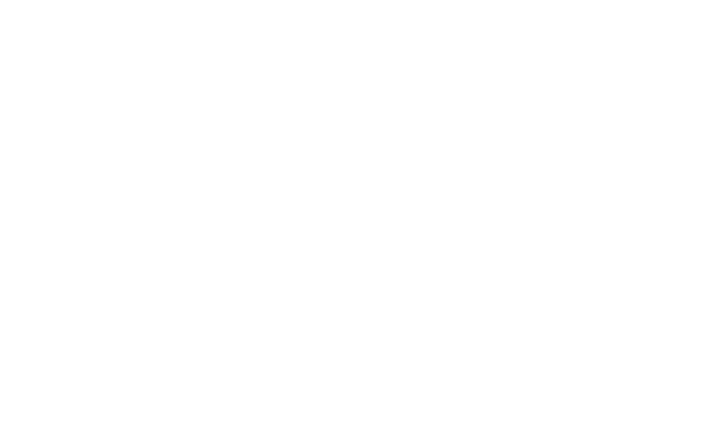
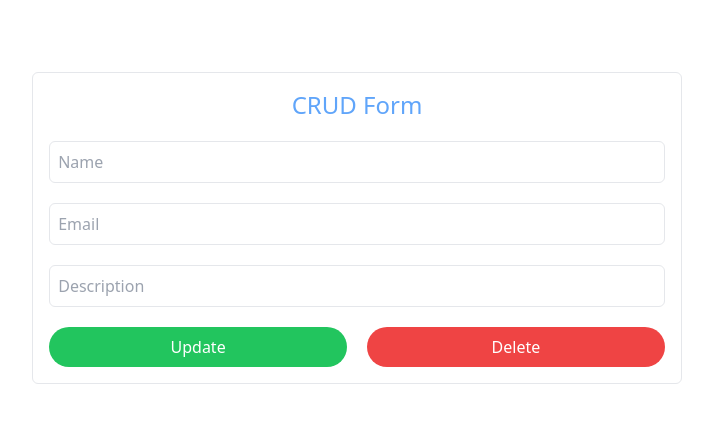
Before and after one commit to Syedhamid84/assignment, a React (Create React App) app: page /crud in a window 1280 px wide. Before the commit this address had no page. Shown: the top 422 px of the page, without its empty margins (283-996 px from the left). Built offline with nearby package versions, Linux system fonts and the light colour scheme.

Commit message:
create pages

```diff
--- a/src/App.js
+++ b/src/App.js
@@ -3,6 +3,8 @@ import HomeScreen from "./Components/Home/home";
 import FormComponent from "./Components/Home/Form/FormComponent";
 import ListAPi from "./Components/Home/ListApi/ListAPi";
 import { BrowserRouter as Router, Routes, Route } from "react-router-dom";
+import CrudForm from "./Components/Home/CrudForm/CrudProfile";
+import ConditionalRendering from "./Components/Home/ConditionalRendering/ConditionalRendering";
 
 function App() {
   return (
@@ -11,6 +13,11 @@ function App() {
         <Route path="/" element={<HomeScreen />} />
         <Route path="/form" element={<FormComponent />} />
         <Route path="/list" element={<ListAPi />} />
+        <Route path="/crud" element={<CrudForm />} />
+        <Route
+          path="/Conditional_Rendering"
+          element={<ConditionalRendering />}
+        />
       </Routes>
     </Router>
   );
--- /dev/null
+++ b/src/Components/Home/ConditionalRendering/ConditionalRendering.jsx
@@ -0,0 +1,49 @@
+import React from "react";
+import { useState } from "react";
+
+const ConditionalRendering = () => {
+  const [active, setActive] = useState(0);
+  const [activeText, setActiveText] = useState(buttonData[0].text);
+  return (
+    <div className="flex flex-col items-center gap-5">
+      <div className="flex justify-center items-center gap-5 mt-5">
+        {buttonData.map((item, index) => {
+          return (
+            <button
+              key={index}
+              className={`py-2 border rounded-md text-lg font-semibold w-36  text-center ${
+                active === index ? "bg-blue-500 text-white" : "bg-transparent"
+              }`}
+              onClick={() => {
+                setActive(index);
+                setActiveText(item.text);
+              }}
+            >
+              {item.name}
+            </button>
+          );
+        })}
+      </div>
+      <div className="border p-3 rounded-md w-[450px] ">{activeText}</div>
+    </div>
+  );
+};
+export default ConditionalRendering;
+const buttonData = [
+  {
+    name: "button 1",
+    text: "Selected text coming from first button element",
+  },
+  {
+    name: "button 2",
+    text: "Selected text coming from second button element",
+  },
+  {
+    name: "button 3",
+    text: "Selected text coming from third button element",
+  },
+  {
+    name: "button 4",
+    text: "Selected text coming from fourth button element",
+  },
+];
--- /dev/null
+++ b/src/Components/Home/CrudForm/CrudProfile.jsx
@@ -0,0 +1,156 @@
+// import React from 'react'
+
+// const CrudForm = () => {
+//   return (
+//     <div>
+//       <h1>
+//         hello world
+//       </h1>
+//     </div>
+//   )
+// };
+// export default CrudForm;
+import React from "react";
+import { useState } from "react";
+
+const CrudForm = () => {
+  const [formdata, setFormdata] = useState({
+    userName: "",
+    userEmail: "",
+    userDescription: "",
+    // userNumber: "",
+    // userMessage: "",
+  });
+
+  const isValidEmail = (value) => {
+    const emailRegex = /^[A-Z0-9._%+-]+@[A-Z0-9.-]+\.[A-Z]{2,}$/i;
+    return emailRegex.test(value);
+  };
+  // const isValidPhone = (value) => {
+  //   const phoneNumberRegex = /^(\+[1-9]{1}[0-9]{3,14})?([0-9]{9,14})$/;
+  //   return phoneNumberRegex.test(value);
+  // };
+  // const isValidCnic = (value) => {
+  //   const CnicRegex = /^\d{5}-\d{7}-\d$/;
+  //   return CnicRegex.test(value);
+  // };
+
+  const isFormDisabled = () => {
+    return (
+      !isValidEmail(formdata.userEmail) ||
+      formdata.userName === "" ||
+      formdata.userDescription === ""
+      // !isValidCnic(formdata.userCnic) ||
+      // !isValidPhone(formdata.userNumber) ||
+      // formdata.userMessage === ""
+    );
+  };
+
+  const handleSubmit = () => {
+    window.alert("forms submited succesfully");
+    setFormdata({
+      userName: "",
+      userEmail: "",
+      userDescription: "",
+      // userNumber: "",
+      // userMessage: "",
+    });
+  };
+  const buttonColor = isFormDisabled() ? "bg-gray-300" : "bg-blue-400";
+  return (
+    <div className="md:p-8 flex justify-center items-center p-4  ">
+      <div className="md:p-10 max-w-full md:w-[60%] p-5 flex justify-center items-center   ">
+        <div className="flex flex-col gap-5 w-full p-4 border rounded-md">
+          <h1 className="text-bold text-2xl text-blue-400 text-center">
+            CRUD Form
+          </h1>
+          <input
+            type="text"
+            className="border rounded-md p-2 w-full outline-none"
+            placeholder="Name"
+            name={formdata.userName}
+            value={formdata.userName}
+            onChange={(e) =>
+              setFormdata({ ...formdata, userName: e.target.value })
+            }
+            required
+          />
+          <input
+            type="text"
+            className="border rounded-md p-2 w-full outline-none"
+            placeholder="Email"
+            name={formdata.userEmail}
+            value={formdata.userEmail}
+            onChange={(e) =>
+              setFormdata({ ...formdata, userEmail: e.target.value })
+            }
+            required
+          />
+          <input
+            type="text"
+            className="border rounded-md p-2 w-full outline-none"
+            placeholder="Description"
+            name={formdata.userDescription}
+            value={formdata.userDescription}
+            onChange={(e) =>
+              setFormdata({ ...formdata, userDescription: e.target.value })
+            }
+            required
+          />
+          {/* <input
+            type="tel"
+            className="border rounded-md p-2 w-full outline-none"
+            placeholder="Phone number"
+            name={formdata.userNumber}
+            value={formdata.userNumber}
+            onChange={(e) =>
+              setFormdata({ ...formdata, userNumber: e.target.value })
+            }
+            required
+          /> */}
+          {/* <textarea
+            type="text"
+            name={formdata.userMessage}
+            value={formdata.userMessage}
+            id=""
+            placeholder="Message"
+            className="border rounded-md p-2 w-full resize-none outline-none"
+            onChange={(e) =>
+              setFormdata({ ...formdata, userMessage: e.target.value })
+            }
+            rows={4}
+            cols={50}
+            required
+            onKeyDown={(e) => {
+              if (!isFormDisabled() && e.key === "Enter") {
+                e.preventDefault();
+                handleSubmit();
+              }
+            }}
+          ></textarea> */}
+          <div className="flex justify-between gap-5">
+            <button
+              // className={`px-4 py-2 text-white rounded-3xl ${buttonColor} w-full`}
+              className="px-4 py-2 text-white rounded-3xl bg-green-500 w-full"
+              type="submit"
+              // disabled={isFormDisabled()}
+              // onClick={() => handleSubmit()}
+            >
+              Update
+            </button>
+            <button
+              // className={`px-4 py-2 text-white rounded-3xl ${buttonColor} w-full`}
+              className="px-4 py-2 text-white rounded-3xl bg-red-500 w-full"
+              type="submit"
+              // disabled={isFormDisabled()}
+              // onClick={() => handleSubmit()}
+            >
+              Delete
+            </button>
+          </div>
+        </div>
+      </div>
+    </div>
+  );
+};
+export default CrudForm;
--- a/src/Components/Home/ListApi/ListAPi.jsx
+++ b/src/Components/Home/ListApi/ListAPi.jsx
@@ -75,7 +75,6 @@ const ListAPi = () => {
           onClick={handlePrevios}
           disabled={skip === 0} // Disable previous button when on the first page
         >
-
           <span className="group-hover:text-white">Previous</span>
         </button>
         <button
--- a/src/Components/Home/home.jsx
+++ b/src/Components/Home/home.jsx
@@ -1,63 +1,45 @@
 import React from "react";
 
-import { useNavigate } from "react-router-dom";
-
 const HomeScreen = () => {
-  const navigate = useNavigate();
-
-  const gotToFormPage = () => {
-    navigate("/form");
-  };
-  const gotToApiPage = () => {
-    navigate("list");
-  };
-
   return (
     <div className="flex justify-center items-center w-full mt-10">
       <div className="grid grid-cols-2 gap-6 ">
-        <button
-          className="px-4 py-2 border rounded-md text-lg font-semibold w-36 group hover:bg-red-500"
-          onClick={() => gotToApiPage()}
-        >
-          <span className="group-hover:text-white">List API</span>
-        </button>
-
-        <button className="px-4 py-2 border rounded-md text-lg font-semibold w-36 group hover:bg-green-500">
-            <span className="group-hover:text-white">CRUD</span>
-        </button>
-        <button
-          className="px-4 py-2 border rounded-md text-lg font-semibold w-36 group hover:bg-yellow-500"
-          onClick={() => gotToFormPage()}
-        >
-            <span className="group-hover:text-white">Form Validation</span>
-
-        </button>
-        <button className="px-4 py-2 border rounded-md text-lg font-semibold w-36 group hover:bg-blue-500">
-        <span className="group-hover:text-white">List API</span>
-
-        </button>
+        {ButtonData.map((item, index) => {
+          return (
+            <a
+              key={index}
+              href={item.link}
+              className={`py-2 border rounded-md text-lg font-semibold w-36 hover:text-white text-center bg-transparent ${item.color}`}
+            >
+              {item.name}
+            </a>
+          );
+        })}
       </div>
     </div>
   );
 };
 export default HomeScreen;
 
-// const ButtonData = [
-//    {
-//     name: "ListAPI",
-//     color: "",
-//    },
-//    {
-//     name: "Form Validation",
-//     color: "",
-//    },
-//    {
-//     name: "ListAPI",
-//     color: "",
-//    },
-//    {
-//     name: "ListAPI",
-//     color: "",
-//    },
-
-// ];
+const ButtonData = [
+  {
+    name: "ListAPI",
+    link: "list",
+    color: "hover:bg-red-500",
+  },
+  {
+    name: "CRUD",
+    link: "crud",
+    color: "hover:bg-green-500",
+  },
+  {
+    name: "Form Validation",
+    link: "form",
+    color: "hover:bg-yellow-500",
+  },
+  {
+    name: "Conditional Rendering",
+    link: "Conditional_Rendering",
+    color: "hover:bg-blue-500",
+  },
+];
```
Also changed, not shown: src/Components/Home/Form/FormComponent.jsx (line endings or trailing spaces).
